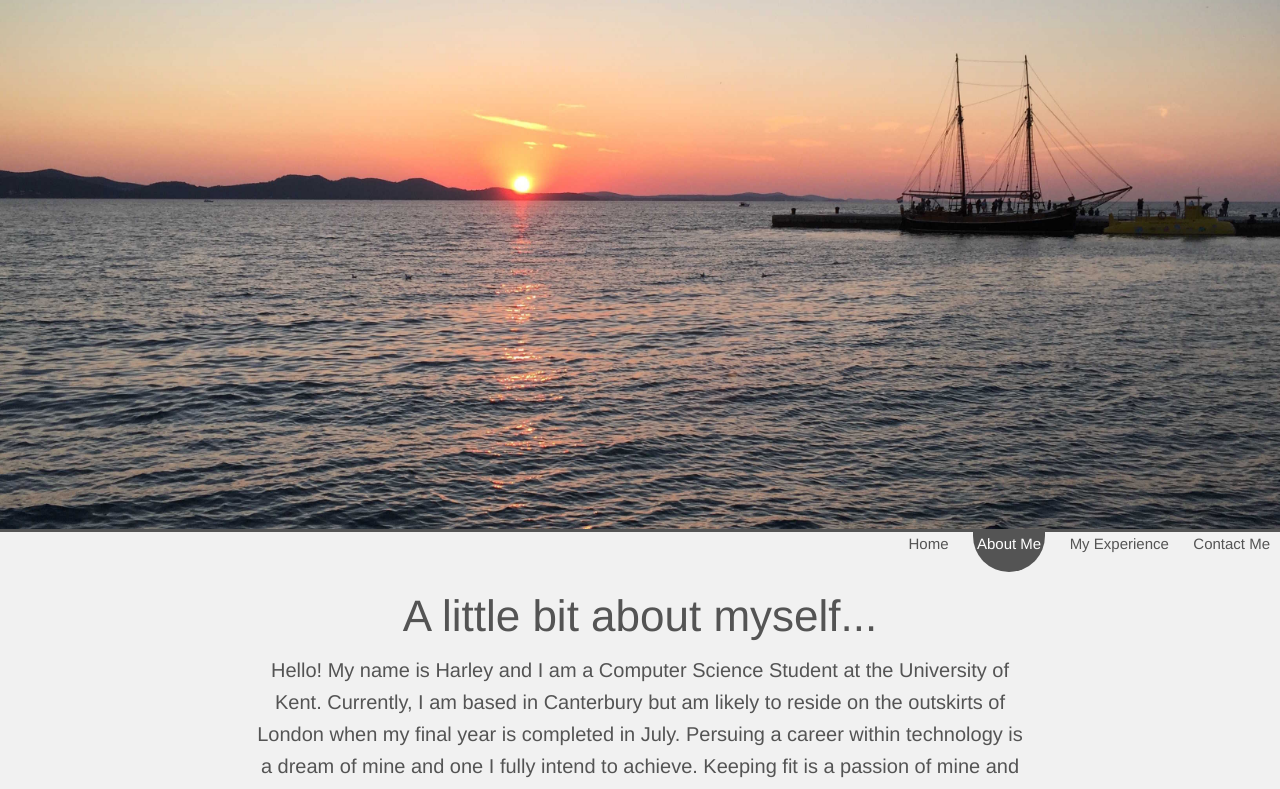
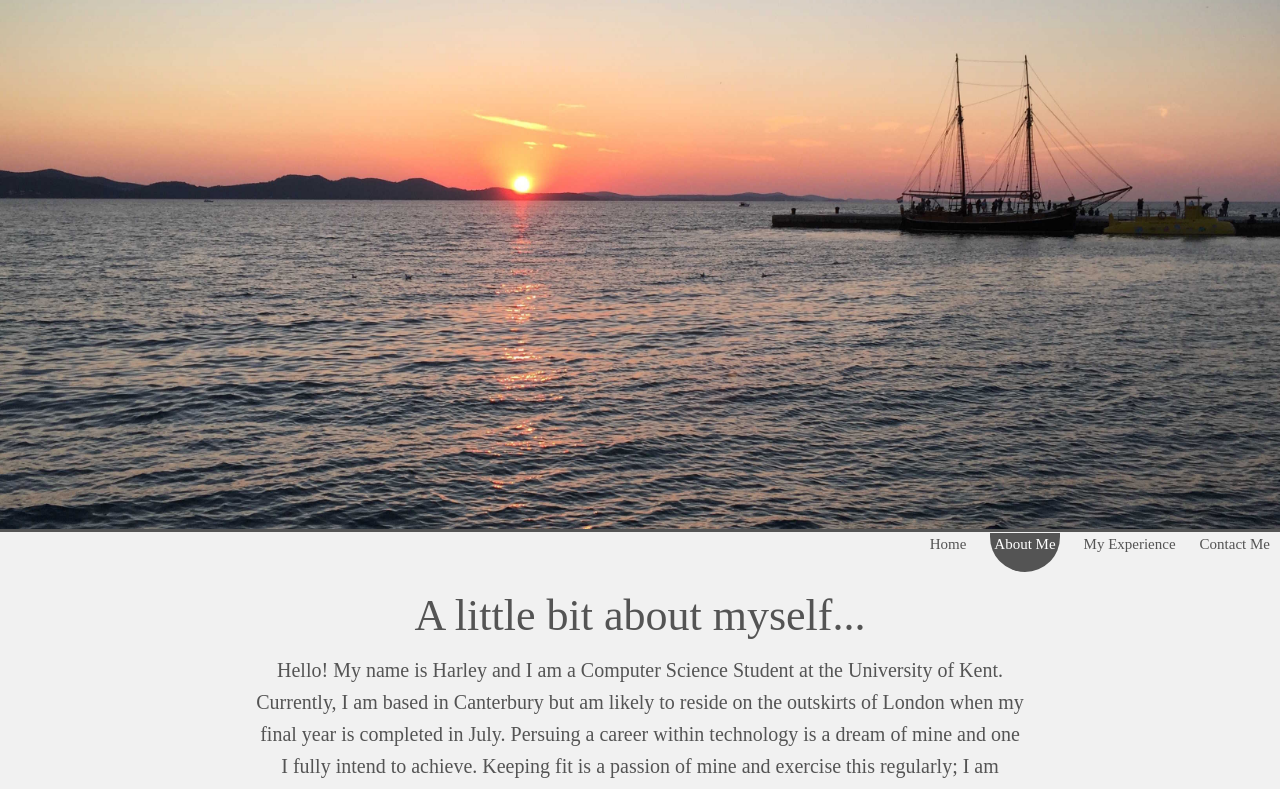
Before and after one commit to HarleyRowland/HaRhys, a plain HTML site: page v3.html in a window 1280 px wide. Shown: the part 204-993 px from the top of the page. Drawn offline with nearby package versions, Linux system fonts and the light colour scheme; some icons are missing.

Commit message:
Add font

```diff
--- a/v3.html
+++ b/v3.html
@@ -7,10 +7,10 @@
     <link href="http://cdnjs.cloudflare.com/ajax/libs/foundicons/3.0.0/foundation-icons.css" rel="stylesheet">
     <style type="text/css">
 
-    /*  body, h1, h2, h3 {
-        font-family: "HelveticaNeue-Light", "Helvetica Neue Light", "Helvetica Neue", Helvetica, Arial, "Lucida Grande", sans-serif;
+      body, h1, h2, h3 {
+        font-family: "Alwyn New Rounded Web";
       }
-*/
+
       /*Landing Page CSS*/
       .landing-image {
         left: 0;
```
